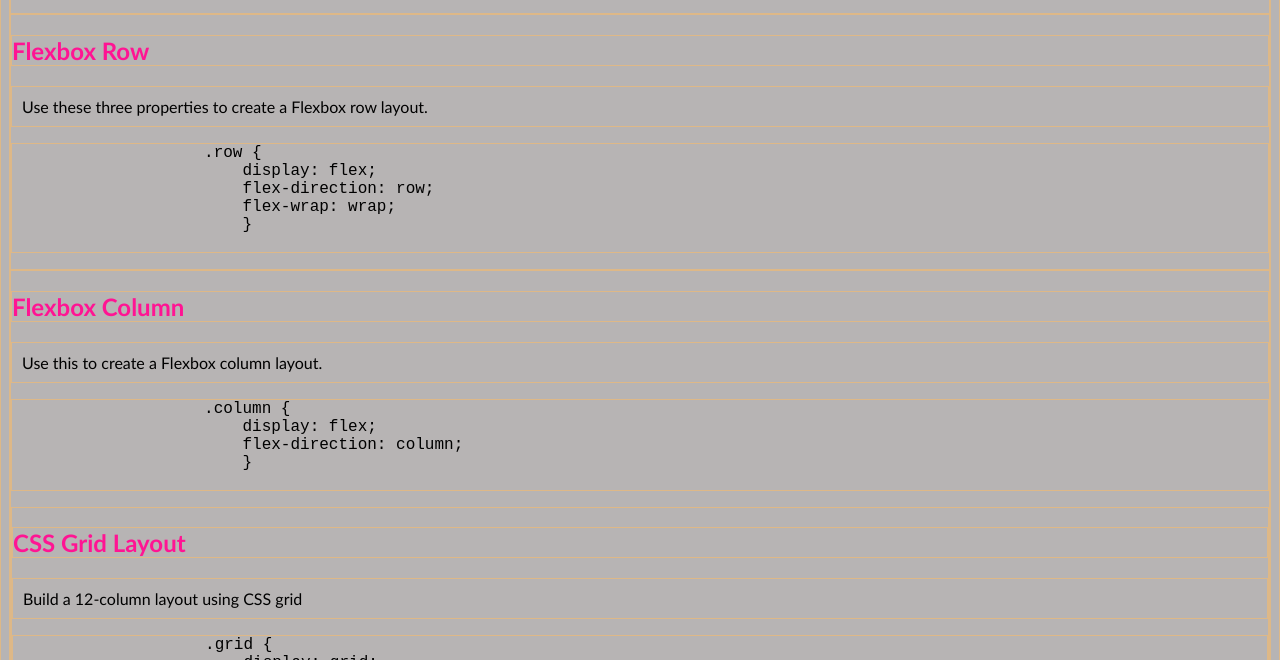
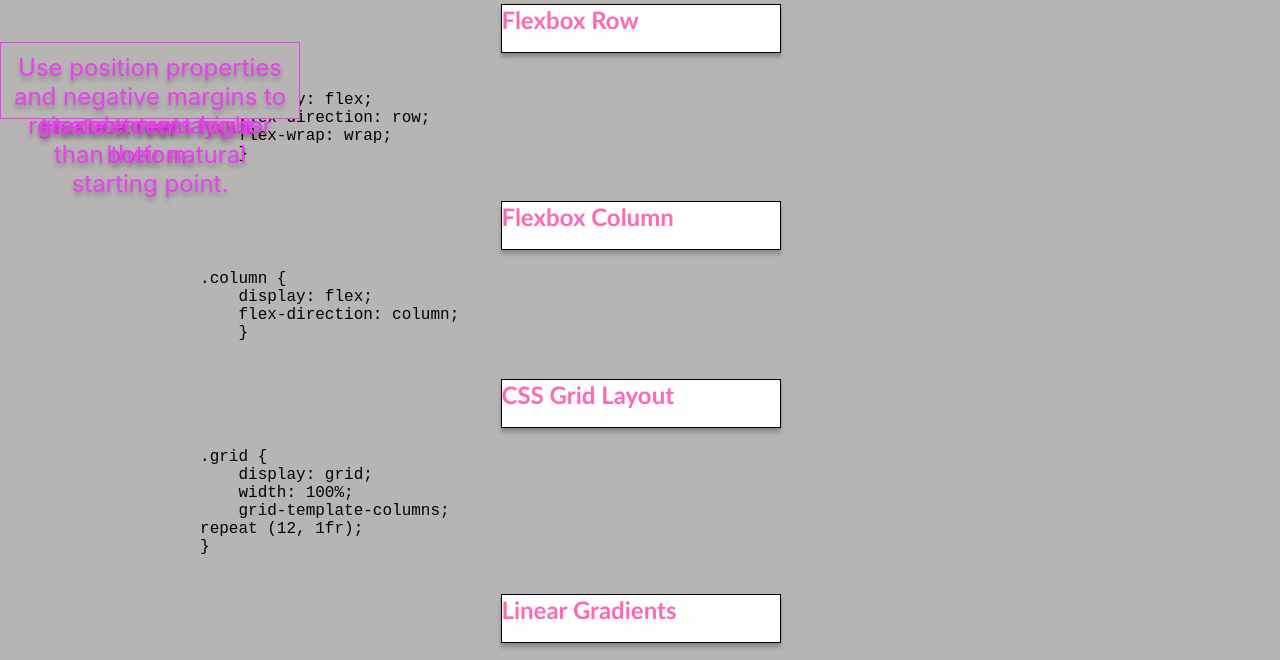
Before and after one commit to vlexaega/css-snippet-cheatsheet, a plain HTML site: page index.html in a window 1280 px wide. Shown: the part 158-818 px from the top of the page. Drawn offline with Linux system fonts and the light colour scheme.

Commit message:
content added to CSS and HTML updated

```diff
--- a/index.html
+++ b/index.html
@@ -5,6 +5,7 @@
     <meta http-equiv="X-UA-Compatible" content="IE=edge">
     <meta name="viewport" content="width=device-width, initial-scale=1.0">
     <title>CSS Snippet Cheatsheet</title>
+    <link rel="reset" href="reset.css">
     <link rel="stylesheet" href="style.css">
 </head>
 <header>
@@ -14,8 +15,8 @@
 </header>
 <body>
    <section>
-        <h2>Flexbox Row</h2>
-            <p>Use these three properties to create a Flexbox row layout.</p>
+        <h2 class="title">Flexbox Row</h2>
+            <p class="content">Use these three properties to create a Flexbox row layout.</p>
                 <pre>
                     .row {
                         display: flex;
@@ -25,17 +26,18 @@
                 </pre>
     </section>
     <section>
-        <h2>Flexbox Column</h2>
-            <p>Use this to create a Flexbox column layout.</p>
+        <h2 class="title">Flexbox Column</h2>
+            <p class="content">Use this to create a Flexbox column layout.</p>
                 <pre>
                     .column {
                         display: flex;
                         flex-direction: column;
                         }
                 </pre>
+    </section>
     <section>
-        <h2>CSS Grid Layout</h2>
-            <p>Build a 12-column layout using CSS grid</p>
+        <h2 class="title">CSS Grid Layout</h2>
+            <p class="content">Build a 12-column layout using CSS grid</p>
                 <pre>
                     .grid {
                         display: grid;
@@ -46,8 +48,8 @@
                 </pre>
     </section>
     <section>
-        <h2>Linear Gradients</h2>
-            <p>This will create a background linear gradient from top to bottom.</p>
+        <h2 class="title">Linear Gradients</h2>
+            <p class="content">This will create a background linear gradient from top to bottom.</p>
                 <pre>
                     .linear-gradient-background {
                         background-image: linear-
@@ -59,8 +61,8 @@
                 </pre>
     </section>
     <section>
-        <h2>Box Transition Glow</h2>
-            <p>Use transition and box shadows to glow on hover.</p>
+        <h2 class="title">Box Transition Glow</h2>
+            <p class="content">Use transition and box shadows to glow on hover.</p>
                 <pre>
                     .code-card .card-header {
                         border-radius: 8px;
@@ -76,8 +78,8 @@
                 </pre>
     </section>
     <section>
-        <h2>Overlay Card with Title</h2>
-            <p>Use position properties and negative margins to raise elements higher than their natural starting point.</p>
+        <h2 class="title">Overlay Card with Title</h2>
+            <p class="content">Use position properties and negative margins to raise elements higher than their natural starting point.</p>
                 <pre>
                     .card-header {
                         position: relative;
--- a/style.css
+++ b/style.css
@@ -4,21 +4,52 @@
 * {
     font-family:'Trebuchet MS', 'Lucida Sans Unicode', 'Lucida Grande', 'Lucida Sans', Arial, sans-serif;
     background-color: rgb(183, 180, 180);
-    border: burlywood;
+    /*border: burlywood
     box-sizing: border-box;
     border-style:solid;
-    border-width: 1px;
+    border-width: 1px;*/
 }
 
 /* header styles */
 
-h1, h2 {
-    color: deeppink;
+h1, h2, p {
+    color: hotpink;
 }
 
 pre {
     font-family: 'Courier New', Courier, monospace;
 }
+
+.title {
+    position:relative;
+    width: 278px;
+    height: 47px;
+    left: calc(50% - 278px/2 - 0.5px);
+    top: calc(50% - 47px/2 - 102.5px);
+    background: #FFFEFE;
+    mix-blend-mode: normal;
+    border: 1px solid #000000;
+    box-shadow: 0px 4px 4px rgba(0, 0, 0, 0.25);
+}
+
+.content {
+    position: absolute;
+    width: 278px;
+    left: 0px;
+    top: 22.02%;
+    bottom: 62.39%;
+    font-family: 'Inter';
+    font-style: normal;
+    font-weight: 400;
+    font-size: 24px;
+    line-height: 29px;
+    text-align: center;
+    color: #ED3DF0;
+    text-shadow: 0px 4px 4px rgba(0, 0, 0, 0.25);
+}
+
+
+
 /* main content section styles */
 
 /*.grid {
```
